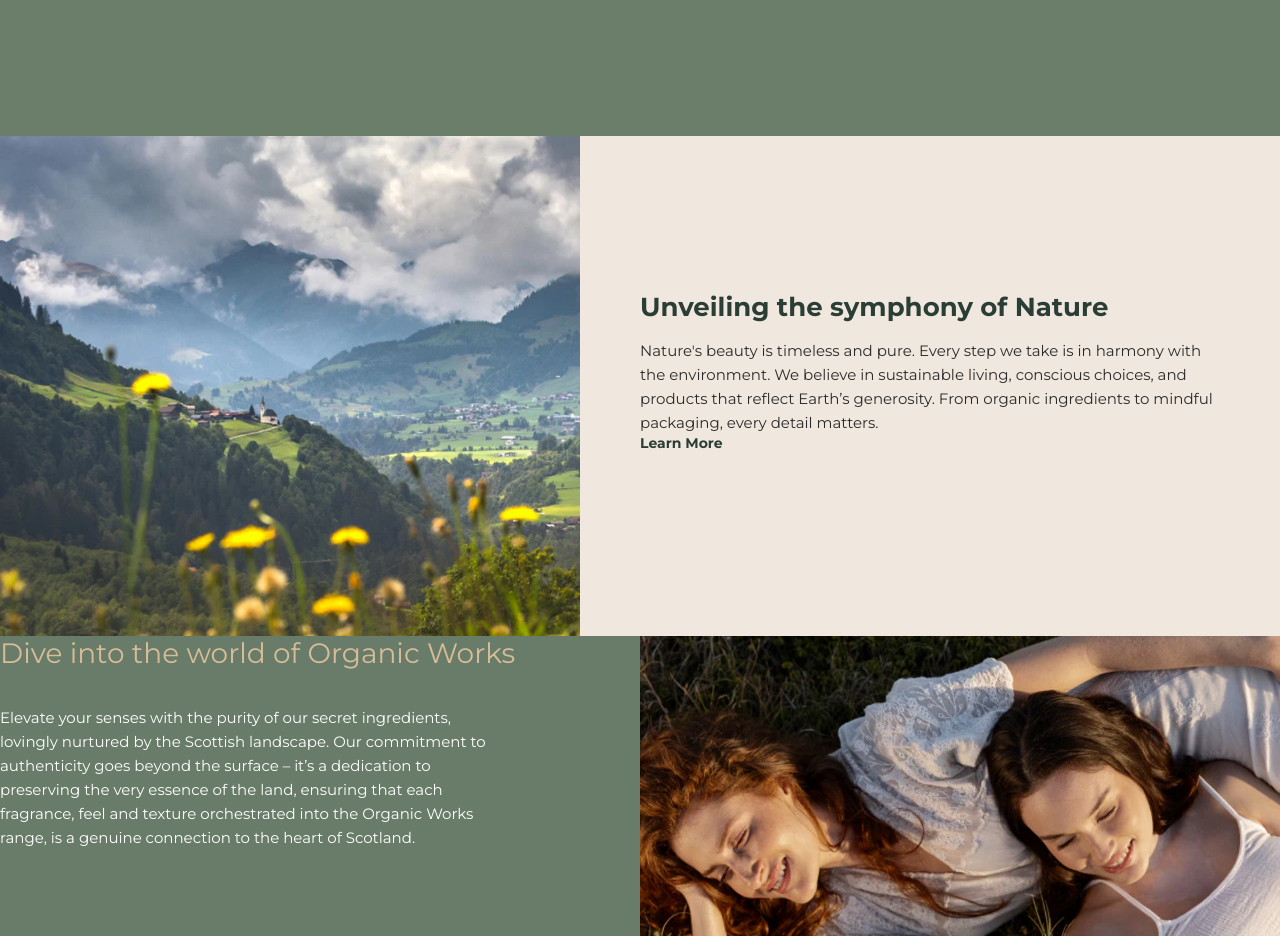
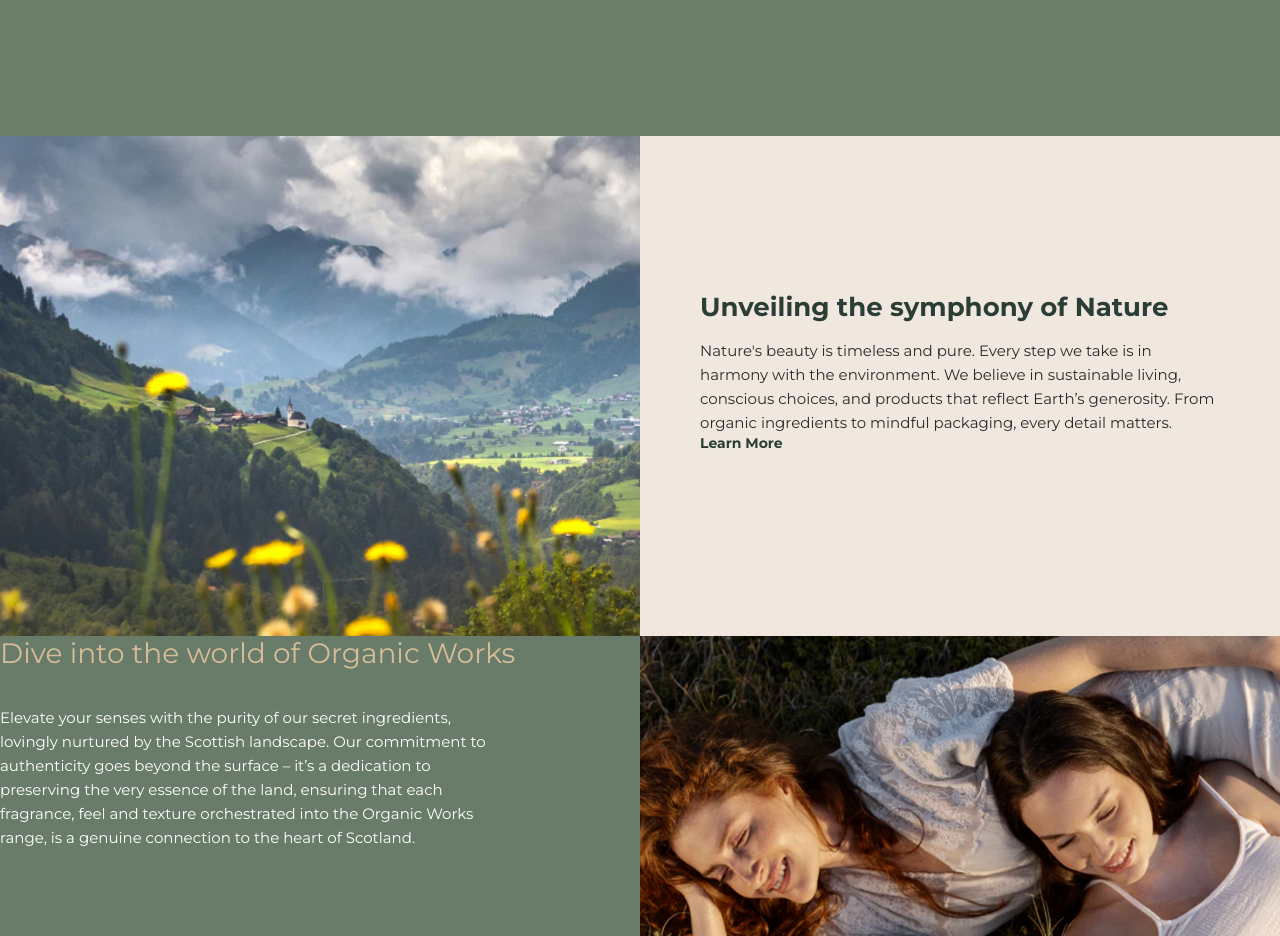
Before and after one commit to IshitaJain2001/self-soul, a React (Vite) app: page / in a window 1280 px wide. Shown: the part 5262-6198 px from the top of the page. Built offline with nearby package versions, Linux system fonts and the light colour scheme.

Commit message:
improved some css

```diff
--- a/src/Components/NatureComp.css
+++ b/src/Components/NatureComp.css
@@ -6,10 +6,10 @@
 }
 
 .nature-image {
-  flex: 1;
+  flex-basis: 50%;
+  flex-shrink: 0;
+  overflow: hidden;
   height: 100%;
-
-  overflow: hidden;
 }
 
 .nature-image img {
@@ -19,7 +19,8 @@
 }
 
 .nature-content {
-  flex: 1;
+  flex-basis: 50%;
+  flex-shrink: 0;
   background-color: #f0e7df;
   padding: 80px 60px;
   display: flex;
@@ -27,10 +28,12 @@
   justify-content: center;
   color: #2b2b2b;
 }
-.final-content{
-    margin-top: 20px;
-    height: 210px;
+
+.final-content {
+  margin-top: 20px;
+  height: 210px;
 }
+
 .nature-content h2 {
   font-size: 26px;
   margin-bottom: 20px;
```
